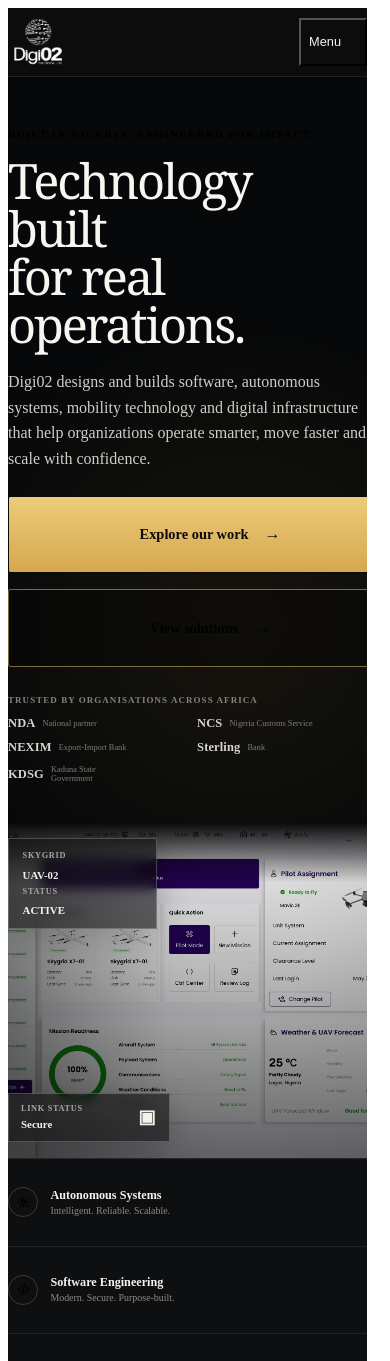
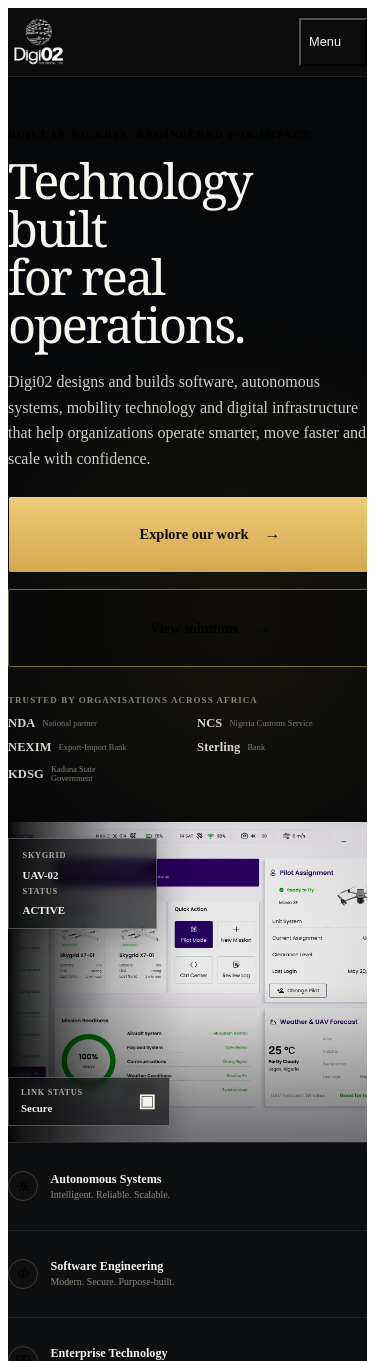
Before and after one commit to emmy16-glitch/Digi02_website, a React (Vite) app: page / in a window 390 px wide. Shown: the top 1361 px of the page. Built offline with nearby package versions, Linux system fonts and the light colour scheme; the HTML template or start-up script is replaced by a standard one.

Commit message:
fix: tighten hero media clarity and responsive logo scale

```diff
--- a/src/styles/reference-tuning.css
+++ b/src/styles/reference-tuning.css
@@ -1,10 +1,10 @@
 /* Final reference-fidelity tuning after strict browser screenshot review. */
 
-/* Keep the company's real logo fully visible. Do not crop the emblem or wordmark. */
+/* Keep the company's real logo visible and large enough to read at every breakpoint. */
 .site-header__wordmark {
   display: flex;
-  width: 6.4rem;
-  height: 3.9rem;
+  width: 7.4rem;
+  height: 4.35rem;
   align-items: center;
   justify-content: flex-start;
   overflow: visible;
@@ -19,6 +19,67 @@
   object-fit: contain;
   object-position: left center;
   transform: none;
+}
+
+/* Keep photographic/product media crisp. No blur filters are applied anywhere in the homepage. */
+.reference-home-hero__image {
+  object-position: center center;
+  filter: saturate(0.96) contrast(1.04) brightness(0.92);
+  image-rendering: auto;
+  transform: scale(1.002);
+}
+
+.reference-home-hero__media::before {
+  background:
+    linear-gradient(90deg, #070809 0%, rgba(7, 8, 9, 0.82) 4%, rgba(7, 8, 9, 0.18) 29%, transparent 50%),
+    linear-gradient(180deg, rgba(3, 4, 5, 0.02) 52%, rgba(3, 4, 5, 0.46) 100%);
+}
+
+.reference-home-hud {
+  border-color: rgba(247, 246, 242, 0.28);
+  background: rgba(8, 9, 10, 0.62);
+  box-shadow: 0 0.7rem 2rem rgba(0, 0, 0, 0.24);
+  backdrop-filter: blur(4px);
+}
+
+.reference-home-hud__mission-map {
+  display: block;
+  width: 100%;
+  height: 5.35rem;
+  border: 1px solid rgba(255, 255, 255, 0.08);
+  background:
+    radial-gradient(circle at 54% 52%, rgba(224, 188, 103, 0.12), transparent 18%),
+    #11181a;
+}
+
+.reference-home-hud__mission-map path,
+.reference-home-hud__mission-map circle {
+  vector-effect: non-scaling-stroke;
+}
+
+.reference-home-hud__map-grid {
+  fill: none;
+  stroke: rgba(114, 139, 137, 0.28);
+  stroke-width: 1;
+}
+
+.reference-home-hud__map-route {
+  fill: none;
+  stroke: var(--gold-400);
+  stroke-linecap: round;
+  stroke-linejoin: round;
+  stroke-width: 1.8;
+}
+
+.reference-home-hud__mission-map circle {
+  fill: #0f1719;
+  stroke: var(--gold-400);
+  stroke-width: 1.5;
+}
+
+.reference-home-solution-card > img,
+.reference-home-work-card > img {
+  image-rendering: auto;
 }
 
 /* The approved desktop reference keeps the hero statement on exactly two lines. */
@@ -85,8 +146,8 @@
 
 .site-footer__brand > a {
   display: flex;
-  width: 6.4rem;
-  height: 4.3rem;
+  width: 7.4rem;
+  height: 4.7rem;
   align-items: center;
   justify-content: flex-start;
   overflow: visible;
@@ -112,16 +173,43 @@
 
 @media (max-width: 63.9375rem) {
   .site-header__wordmark {
-    width: 5.9rem;
-    height: 3.75rem;
+    width: 6.8rem;
+    height: 4.1rem;
   }
 
   .reference-home-hero__title {
     max-width: 10.5ch;
   }
+
+  .reference-home-hero__media {
+    min-height: 28rem;
+  }
 }
 
 @media (max-width: 47.9375rem) {
+  .site-header__wordmark {
+    width: 6.25rem;
+    height: 3.8rem;
+  }
+
+  .reference-home-hero__media {
+    min-height: 22rem;
+  }
+
+  .reference-home-hero__image {
+    object-position: 58% center;
+  }
+
+  .reference-home-hud--status {
+    top: 1rem;
+    left: var(--page-margin);
+  }
+
+  .reference-home-hud--secure {
+    right: var(--page-margin);
+    bottom: 1rem;
+  }
+
   .site-footer__inner {
     gap: 1.35rem;
   }
@@ -132,12 +220,16 @@
   }
 
   .site-footer__brand > a {
-    width: 5.9rem;
-    height: 4rem;
+    width: 6.25rem;
+    height: 4.2rem;
   }
 }
 
 @media (max-width: 29.9375rem) {
+  .reference-home-hero__media {
+    min-height: 20rem;
+  }
+
   .site-footer__groups {
     grid-template-columns: repeat(2, minmax(0, 1fr));
   }
```
